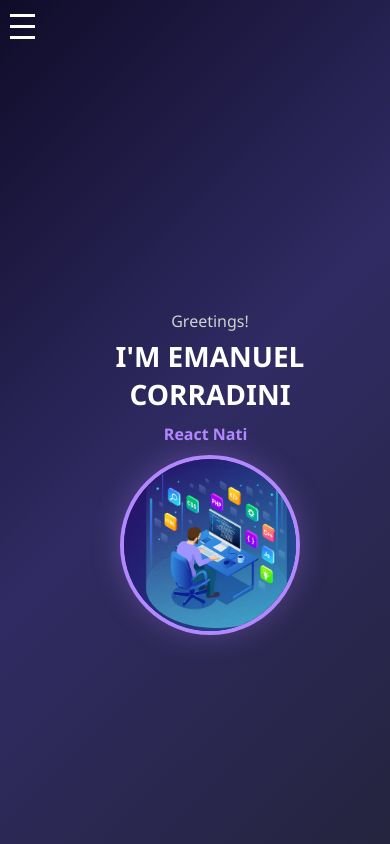
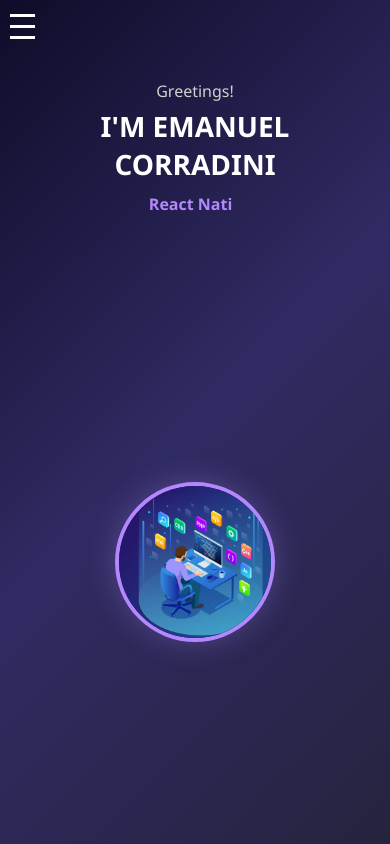
Before and after one commit to emaaa05/portfolio, a React (Vite) app: page / in a window 390 px wide. Built offline with nearby package versions, Linux system fonts and the light colour scheme.

Commit message:
final changes

```diff
--- a/src/data/projectsData.js
+++ b/src/data/projectsData.js
@@ -17,7 +17,7 @@ const projects = [
   {
     title: "BCRA Connect",
     description:
-      "Internal app for a law firm to manage tasks and integrate BCRA data. Built with Python (Tkinter) and React for future versions.",
+      "Internal app for a law firm to manage tasks and integrate BCRA data. Built with Electron Js and React for future versions.",
     tech: ["Electron Js", "React"],
     images: [bcra],
     link: "Code is private for commercial reason",
--- a/src/styles/About.css
+++ b/src/styles/About.css
@@ -20,7 +20,7 @@
   display: flex;
   flex-direction: column;
   justify-content: center;
-  margin-left: 10rem;
+  align-items: center;
 }
 
 .about-right {
@@ -116,12 +116,33 @@
 }
 
 @media (max-width: 650px) {
-  .about-title{
-    margin-right: 10rem;
+
+    .about-section {
+    flex-direction: column;
+    align-items: center;
+    text-align: center;
+    margin: 0;
   }
 
-  .about-paragraph{
-    margin-right: 10rem;
+  .about-left,
+  .about-right {
+    width: 100%;
+    margin: 0;
+    padding: 0;
+  }
+
+  .about-title {
+    font-size: 1.8rem;
+    margin: 0 auto 1.5rem auto;
+    text-align: center;
+    line-height: 1.3;
+    white-space: nowrap;
+  }
+
+    .about-paragraph {
+    font-size: 1.3rem;
+    text-align: center;
+    margin: 0 auto 1.5rem auto;
   }
 
   .about-grid {
@@ -132,6 +153,4 @@
     margin-right: 1rem;
     justify-items: center;
   }
-
-
 }
--- a/src/styles/Home.css
+++ b/src/styles/Home.css
@@ -1,12 +1,14 @@
+/* ======= SECCIÓN PRINCIPAL ======= */
 .home-section {
   height: 100vh;
   display: flex;
   align-items: center;
   justify-content: space-between;
-  margin-left: 10rem;
+  padding: 4rem 2rem;
   background: transparent;
   color: #fff;
   font-family: 'Segoe UI', Tahoma, Geneva, Verdana, sans-serif;
+  gap: 2rem;
 }
 
 .home-left {
@@ -21,12 +23,14 @@
   animation: fadeInRight 1s ease-in-out;
 }
 
+/* ======= SECCIÓN ABOUT ======= */
 .about-section {
-  margin-left: 10rem;
   display: flex;
   justify-content: center;
   align-items: center;
+  padding: 4rem 2rem;
   color: #fff;
+  gap: 2rem;
 }
 
 .about-left {
@@ -39,41 +43,60 @@
   justify-content: center;
 }
 
+/* ======= IMÁGENES ======= */
+.profile-img,
 .about-img {
-  width: 100%;
-  max-width: 400px;
-  height: auto;
+  width: 300px;
+  height: 300px;
   border-radius: 50%;
   object-fit: cover;
+  border: 4px solid #b388ff;
+  box-shadow: 0 0 30px rgba(179, 136, 255, 0.3);
+  transition: transform 0.3s ease;
 }
 
+.profile-img:hover,
+.about-img:hover {
+  transform: scale(1.05);
+}
+
+/* ======= TEXTOS ======= */
 .about-title {
-  font-size: 3.3rem !important;
+  font-size: 3.3rem;
   font-weight: bold;
+  text-align: center;
+  margin-bottom: 2rem;
+  margin-left: auto;
+  margin-right: auto;
 }
 
 .about-text {
   font-size: 1.6rem;
   line-height: 1.8;
   margin-bottom: 1rem;
+  text-align: center;
 }
 
 .greeting {
   font-size: 2rem;
   margin-bottom: 0.5rem;
   color: #d1d1d1;
+  margin-left: auto;
+  margin-right: auto;
 }
 
 .name {
   font-size: 3.5rem;
   font-weight: bold;
   color: #fff;
+  text-align: center;
 }
 
 .role {
   font-size: 2rem;
   color: #b388ff;
   margin: 1rem 0;
+  text-align: center;
 }
 
 .intro-text {
@@ -81,17 +104,10 @@
   line-height: 1.8;
   color: #ccc;
   margin-top: 1.5rem;
+  text-align: center;
 }
 
-.profile-img {
-  width: 300px;
-  height: 300px;
-  border-radius: 50%;
-  object-fit: cover;
-  border: 4px solid #b388ff;
-  box-shadow: 0 0 30px rgba(179, 136, 255, 0.3);
-}
-
+/* ======= ANIMACIONES ======= */
 @keyframes fadeInLeft {
   from {
     opacity: 0;
@@ -114,29 +130,18 @@
   }
 }
 
-@media (max-width: 1024px) and (min-width: 768px) {
-  .home-section {
-    display: flex;
+/* ======= MEDIA QUERIES ======= */
+@media (max-width: 1024px) {
+  .home-section,
+  .about-section {
     flex-direction: row;
-    align-items: center;
-    justify-content: center;
-    margin-left: 10rem;
-    padding: 2rem 1rem;
-    text-align: center;
-  }
-
-  .about-text {
-    font-size: 1.4rem;
-    margin-bottom: 1rem;
-    text-align: start;
-    width: 100%;
+    padding: 3rem 1rem;
   }
 
   .home-left,
   .home-right,
   .about-left,
   .about-right {
-    flex: unset;
     width: 50%;
   }
 
@@ -145,17 +150,18 @@
     width: 220px;
     height: 220px;
   }
+
+  .about-text {
+    font-size: 1.4rem;
+    text-align: auto;
+  }
 }
 
 @media (max-width: 767px) {
   .home-section,
   .about-section {
-    display: flex;
     flex-direction: column;
-    align-items: center;
-    justify-content: center;
-    margin-right: 10rem;
-    padding: 2rem 1rem;
+    padding: 3rem 1rem;
     text-align: center;
   }
 
@@ -163,20 +169,15 @@
   .home-right,
   .about-left,
   .about-right {
-    flex: unset;
     width: 100%;
-    margin-left: 0;
-    padding: 0 1rem;
+  }
+
+  .about-title {
+    font-size: 2.4rem;
   }
 
   .about-text {
     font-size: 1.4rem;
-    margin-right: 10rem;
-  }
-
-  .about-title {
-    font-size: 2.4rem !important;
-    margin-right: 10rem;
   }
 
   .greeting {
@@ -191,11 +192,6 @@
     font-size: 1.6rem;
   }
 
-  .intro-text {
-    font-size: 1rem;
-    margin-top: 1rem;
-  }
-
   .profile-img,
   .about-img {
     width: 180px;
@@ -204,55 +200,38 @@
 }
 
 @media (max-width: 650px) {
-  .home-section,
   .about-section {
-    display: flex;
     flex-direction: column;
     align-items: center;
-    justify-content: center;
     text-align: center;
-    margin-right: 0;
-    margin-left: 3rem;
+    margin: 0;
+    padding: 2rem 1rem;
   }
 
-  .home-left,
-  .home-right,
   .about-left,
   .about-right {
-    flex: unset;
     width: 100%;
+    margin: 0;
+    padding: 0;
+  }
+
+  .about-title {
+    font-size: 1.8rem;
+    margin: 0 auto 1.5rem auto;
+    text-align: center;
+    line-height: 1.3;
+    white-space: nowrap;
+    margin-left: 10rem;
   }
 
   .about-text {
-    font-size: 1.4rem;
-    margin-right: 8rem;
-  }
-
-  .about-title {
-    font-size: 2.4rem !important;
-    margin-right: 7rem;
-  }
-
-  .greeting {
-    font-size: 1.6rem;
-  }
-
-  .name {
-    font-size: 2.8rem;
-  }
-
-  .role {
-    font-size: 1.6rem;
-  }
-
-  .intro-text {
-    font-size: 1rem;
-    margin-top: 1rem;
+    font-size: 1.3rem;
+    text-align: center;
   }
 
   .profile-img,
   .about-img {
-    width: 180px;
-    height: 180px;
+    width: 160px;
+    height: 160px;
   }
 }
```
